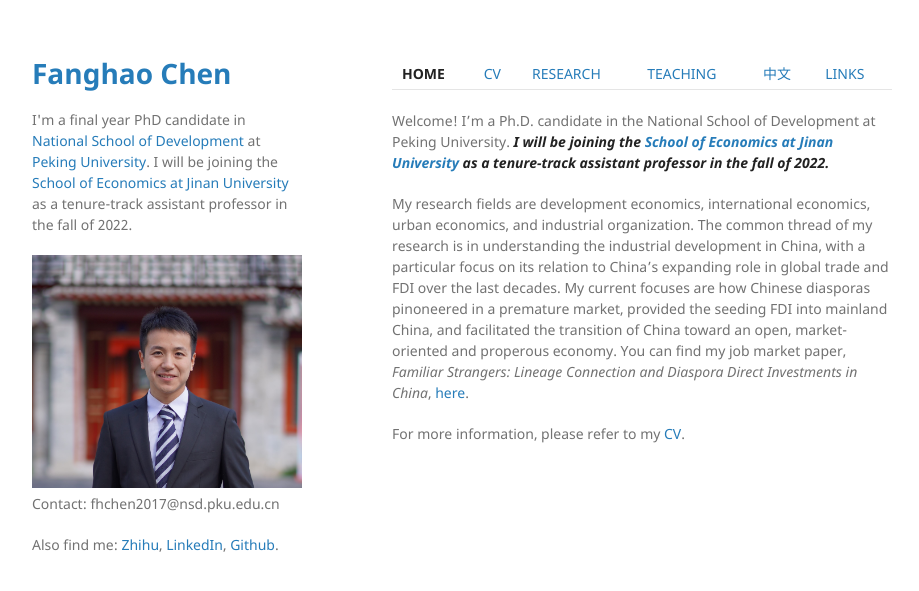
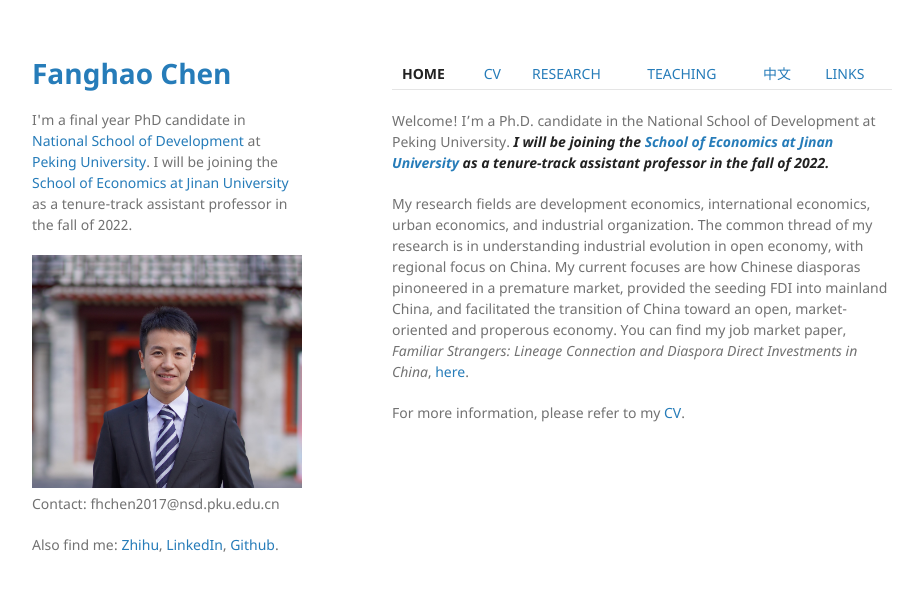
Before and after one commit to FanghaoChen/homepage, a Jekyll site: the page built from index.md, in a window 1280 px wide. Shown: the top 591 px of the page, without its empty margins (178-1097 px from the left). Built offline with Jekyll 4.4.1, drawn with Linux system fonts in a browser that asks for light colours.

Commit message:
Update index.md

```diff
--- a/index.md
+++ b/index.md
@@ -7,6 +7,6 @@ layout: default
 
 Welcome! I'm a Ph.D. candidate in the National School of Development at Peking University. _**I will be joining the [School of Economics at Jinan University](https://ec.jnu.edu.cn/) as a tenure-track assistant professor in the fall of 2022.**_
 
-My research fields are development economics, international economics, urban economics, and industrial organization. The common thread of my research is in understanding the industrial development in China, with a particular focus on its relation to China's expanding role in global trade and FDI over the last decades. My current focuses are how Chinese diasporas pinoneered in a premature market, provided the seeding FDI into mainland China, and facilitated the transition of China toward an open, market-oriented and properous economy. You can find my job market paper, _Familiar Strangers: Lineage Connection and Diaspora Direct Investments in China_, [here](./assets/familiar_stranger_draft_220303.pdf).
+My research fields are development economics, international economics, urban economics, and industrial organization. The common thread of my research is in understanding industrial evolution in open economy, with regional focus on China. My current focuses are how Chinese diasporas pinoneered in a premature market, provided the seeding FDI into mainland China, and facilitated the transition of China toward an open, market-oriented and properous economy. You can find my job market paper, _Familiar Strangers: Lineage Connection and Diaspora Direct Investments in China_, [here](./assets/familiar_stranger_draft_220303.pdf).
 
 For more information, please refer to my [CV](./assets/CV_FanghaoChen_220427.pdf).
```
